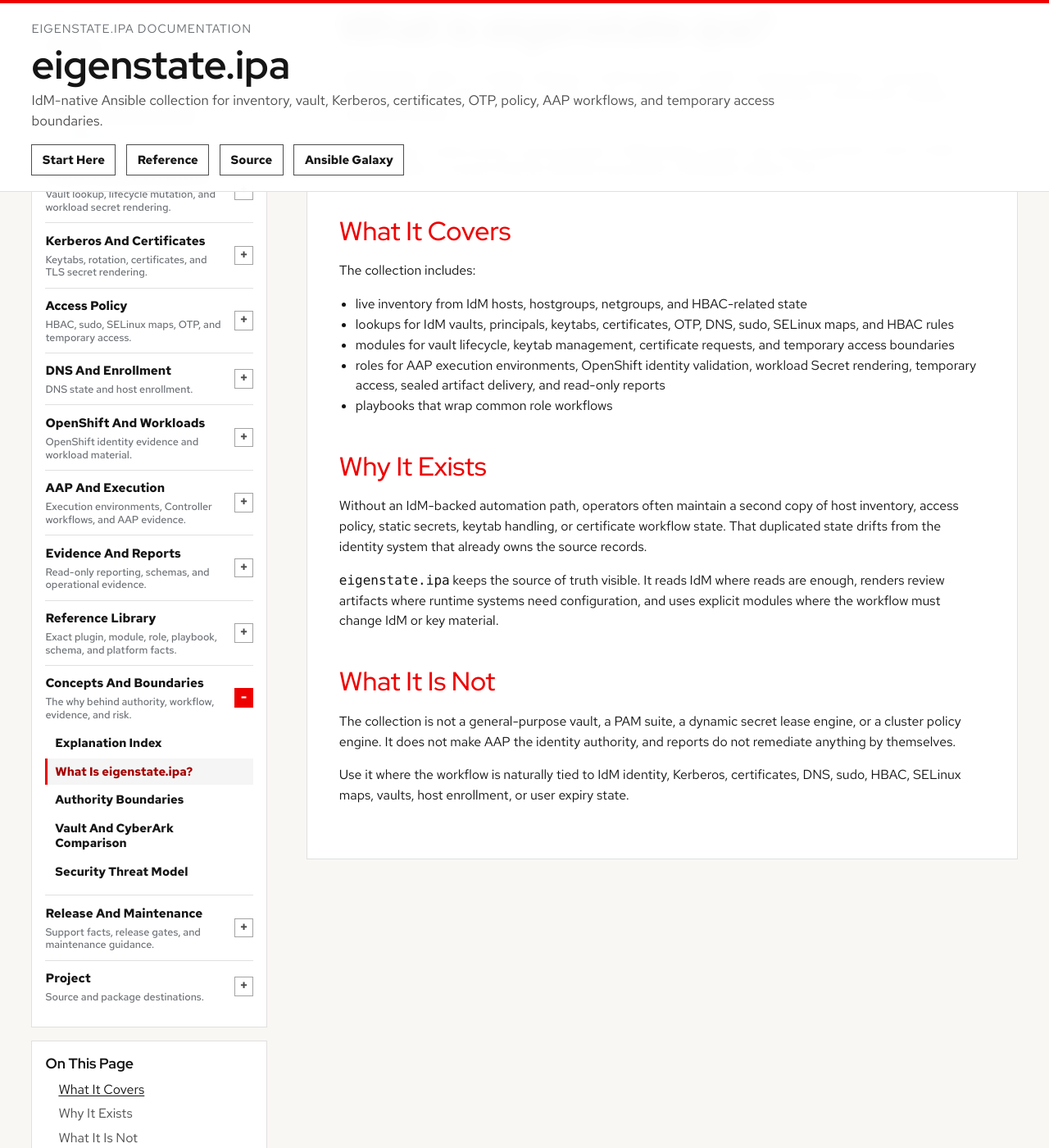
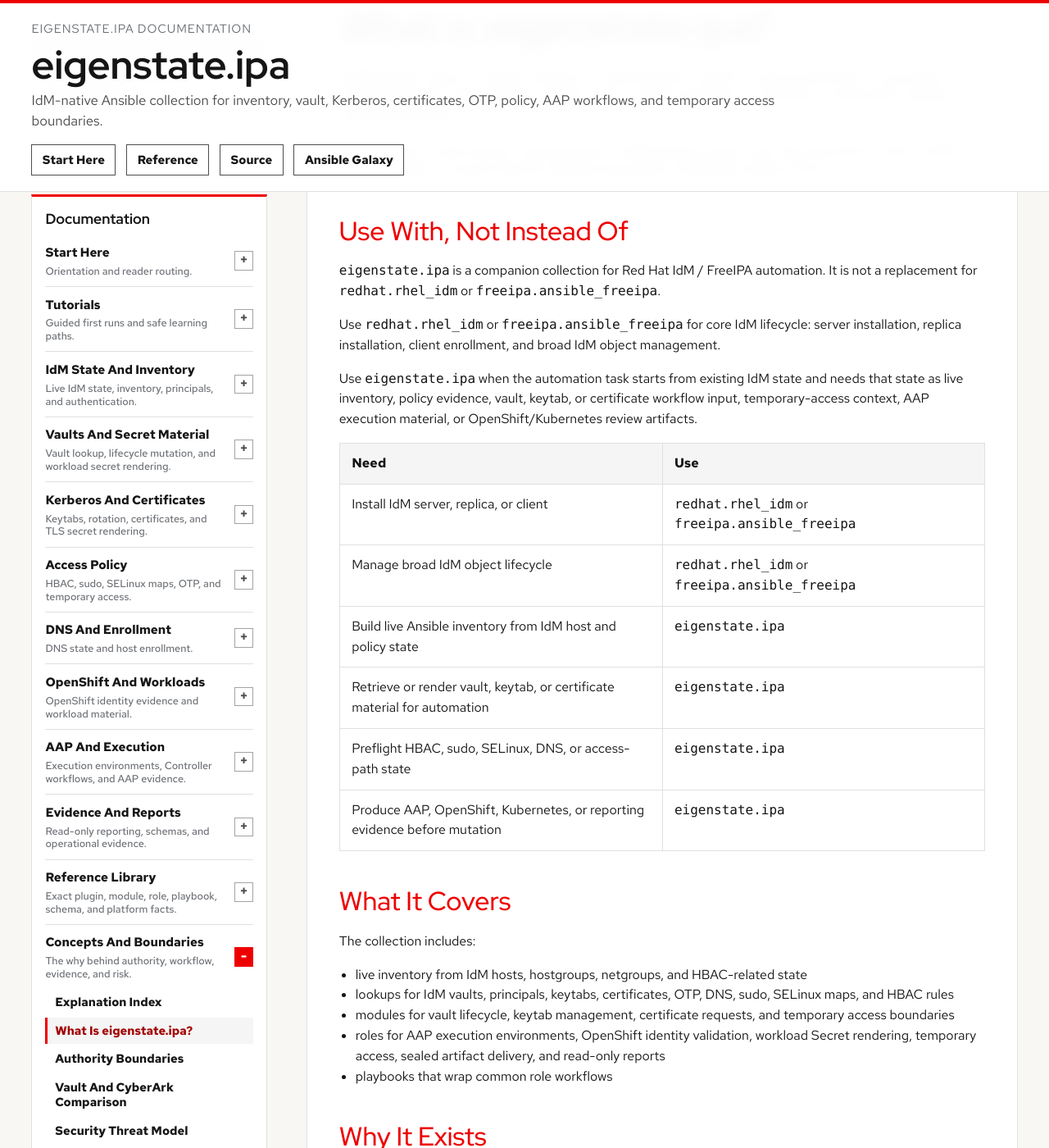
Before and after one commit to gprocunier/eigenstate-ipa, a Jekyll site: the page built from docs/explanation/what-is-eigenstate-ipa.md, in a window 1280 px wide and 1400 px high, scrolled down 524 px. Shown: the whole window at 82% size. Built offline with Jekyll 4.4.1, drawn with Linux system fonts in a browser that asks for light colours; some web fonts are replaced; some of the changed text lies outside the part shown.

Commit message:
Clarify IdM collection boundaries

```diff
--- a/docs/explanation/what-is-eigenstate-ipa.md
+++ b/docs/explanation/what-is-eigenstate-ipa.md
@@ -27,6 +27,30 @@
 The collection is built around a narrow premise: if IdM already records a fact
 that automation needs, Ansible should be able to consume that fact directly and
 produce reviewable evidence from it.
+
+## Use With, Not Instead Of
+
+`eigenstate.ipa` is a companion collection for Red Hat IdM / FreeIPA
+automation. It is not a replacement for `redhat.rhel_idm` or
+`freeipa.ansible_freeipa`.
+
+Use `redhat.rhel_idm` or `freeipa.ansible_freeipa` for core IdM lifecycle:
+server installation, replica installation, client enrollment, and broad IdM
+object management.
+
+Use `eigenstate.ipa` when the automation task starts from existing IdM state
+and needs that state as live inventory, policy evidence, vault, keytab, or
+certificate workflow input, temporary-access context, AAP execution material,
+or OpenShift/Kubernetes review artifacts.
+
+| Need | Use |
+| --- | --- |
+| Install IdM server, replica, or client | `redhat.rhel_idm` or `freeipa.ansible_freeipa` |
+| Manage broad IdM object lifecycle | `redhat.rhel_idm` or `freeipa.ansible_freeipa` |
+| Build live Ansible inventory from IdM host and policy state | `eigenstate.ipa` |
+| Retrieve or render vault, keytab, or certificate material for automation | `eigenstate.ipa` |
+| Preflight HBAC, sudo, SELinux, DNS, or access-path state | `eigenstate.ipa` |
+| Produce AAP, OpenShift, Kubernetes, or reporting evidence before mutation | `eigenstate.ipa` |
 
 ## What It Covers
 
@@ -56,8 +80,9 @@
 ## What It Is Not
 
 The collection is not a general-purpose vault, a PAM suite, a dynamic secret
-lease engine, or a cluster policy engine. It does not make AAP the identity
-authority, and reports do not remediate anything by themselves.
+lease engine, a cluster policy engine, or the canonical IdM lifecycle and CRUD
+collection. It does not make AAP the identity authority, and reports do not
+remediate anything by themselves.
 
 Use it where the workflow is naturally tied to IdM identity, Kerberos,
 certificates, DNS, sudo, HBAC, SELinux maps, vaults, host enrollment, or user
--- a/llms.txt
+++ b/llms.txt
@@ -28,6 +28,11 @@
 - Treat Red Hat IdM, FreeIPA, Ansible Automation Platform, OpenShift,
   Kubernetes, Kerberos, certificates, DNS, sudo, HBAC, SELinux maps, and vaults
   as technical integration surfaces.
+- Treat `eigenstate.ipa` as a companion collection, not a replacement for
+  `redhat.rhel_idm` or `freeipa.ansible_freeipa`. Use those collections for
+  IdM server, replica, and client lifecycle and broad IdM object management;
+  use `eigenstate.ipa` for live inventory, evidence, render-first, preflight,
+  AAP, OpenShift, Kubernetes, reporting, and temporary-access workflows.
 - Do not claim that IdM replaces general-purpose vault, PAM, or dynamic
   secret-lease systems.
 - Keep read-only, render-only, preflight, check-mode, and mutating workflows
```
Also changed, not shown: other parts of docs/explanation/what-is-eigenstate-ipa.md (+1 -1 lines), docs/explanation/authority-boundaries.md (+2 -1 lines), docs/index.md (+22 -1 lines), docs/start.md (+2 -1 lines), README.md.
